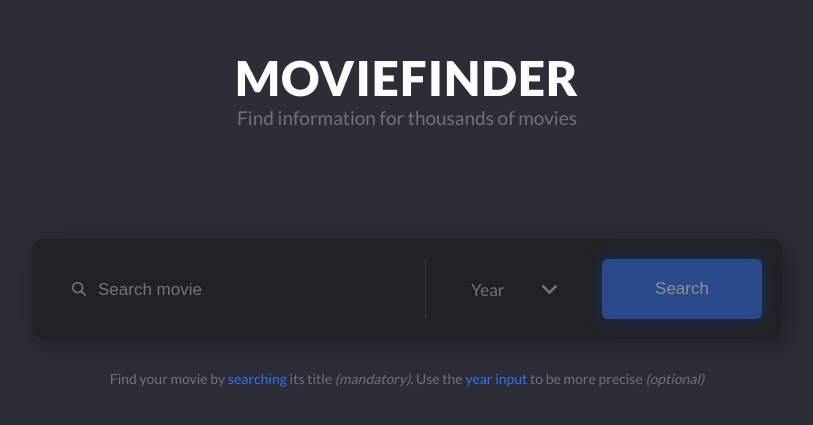
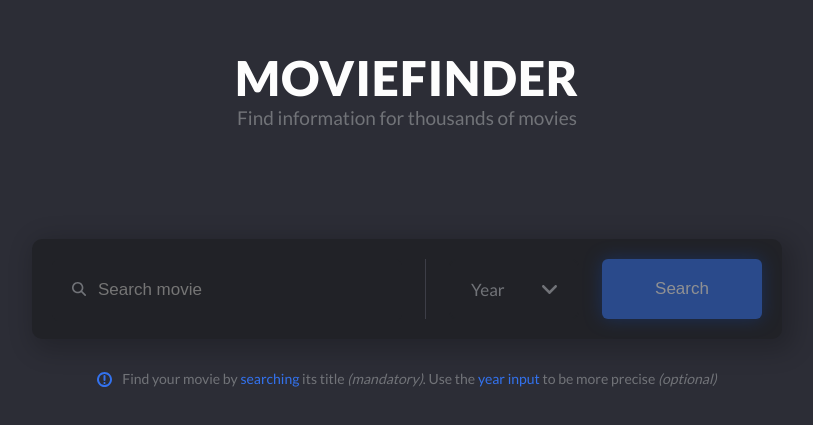
Before and after one commit to nybbe123/moviefinder, a React (Create React App) app: page / in a window 1280 px wide. Shown: the part 101-526 px from the top of the page, without its empty margins (233-1046 px from the left). Built offline with nearby package versions, Linux system fonts and the light colour scheme.

Commit message:
fetch data with error

```diff
--- a/src/components/UI/BackButton.tsx
+++ b/src/components/UI/BackButton.tsx
@@ -1,6 +1,6 @@
 import { useNavigate } from 'react-router-dom'
 import s from './BackButton.module.scss'
-import ArrowIcon from '../../assets/svg/arrow.svg'
+import { ReactComponent as ArrowIcon } from '../../assets/svg/arrow.svg'
 
 export default function BackButton() {
   const navigate = useNavigate()
--- a/src/components/UI/Button.tsx
+++ b/src/components/UI/Button.tsx
@@ -1,7 +1,7 @@
 import { ReactNode } from 'react'
 import s from './Button.module.scss'
 
-type ButtonProps = {
+interface ButtonProps {
   onClick?: () => void
   children?: ReactNode
   type?: 'button' | 'submit' | 'reset'
--- a/src/components/UI/InputDropDown.module.scss
+++ b/src/components/UI/InputDropDown.module.scss
@@ -23,8 +23,6 @@
   }
 
   &.active {
-    // max-height: 35rem;
-    // height: 35rem;
     box-shadow: $shadowBox;
     border: 1px solid $primaryColor;
     border-bottom: none;
--- a/src/components/UI/SearchInput.module.scss
+++ b/src/components/UI/SearchInput.module.scss
@@ -24,12 +24,6 @@
   }
 
   &:focus-within {
-    svg {
-      path {
-        fill: $whiteText
-      }
-    }
-
     input {
       border-color: $primaryColor;
       outline: none;
--- a/src/components/UI/SearchInput.tsx
+++ b/src/components/UI/SearchInput.tsx
@@ -1,4 +1,3 @@
-import { useState, useEffect } from 'react'
 import s from './SearchInput.module.scss'
 import { ReactComponent as SearchIcon } from '../../assets/svg/search.svg'
 
--- a/src/pages/Home.module.scss
+++ b/src/pages/Home.module.scss
@@ -101,17 +101,32 @@
   text-align: center;
   padding: 0 1rem;
   line-height: 2rem;
+  display: flex;
+  align-items: center;
+  gap: 1rem;
+
+  @media (max-width: $breakPointTablet) {
+    flex-direction: column;
+  }
 
   span {
     color: $primaryColor;
   }
 
+  .errorMessage {
+    color: $errorText
+  }
+
   @media(max-width: $breakpointMobileLarge) {
     position: absolute;
-    top: 78%;
+    top: 75%;
     left: 50%;
     translate: -50% -50%;
     width: calc(100% - 4rem);
-    padding: 0;
+    padding: 0 2rem;
+  }
+
+  @media(max-width: $breakpointMobileSmall) {
+    top: 80%;
   }
 }
--- a/src/pages/Home.tsx
+++ b/src/pages/Home.tsx
@@ -4,40 +4,38 @@ import Button from '../components/UI/Button'
 import DropDownInput from '../components/UI/InputDropDown'
 import SearchInput from '../components/UI/SearchInput'
 import s from './Home.module.scss'
-
-type SearchData = {
-  title: string
-  year?: string
-}
+import { ReactComponent as ErrorIcon } from '../assets/svg/error.svg'
+import { ReactComponent as AttentionIcon } from '../assets/svg/attention.svg'
 
 export default function Home() {
   const navigate = useNavigate()
   const [searchValue, setSearchValue] = useState('')
   const [yearValue, setYearValue] = useState('')
   const [isDisabled, setIsDisabled] = useState(true)
+  const [error, setError] = useState(false)
 
   async function fetchMovieHandler() {
-    const searchData: SearchData = {
-      title: searchValue,
-      year: yearValue
-    }
-
-    if (searchData.title !== '') {
-      await fetch(
+    setError(false)
+    return await fetch(
       `http://www.omdbapi.com/?apikey=${process.env.REACT_APP_API_KEY}&t=thor`
     )
-        .then((res) => res.json())
+      .then((response) => {
+        if (!response.ok) {
+          throw new Error(response.statusText)
+        } else {
+          return response.json()
+        }
+      })
       .then((data) => {
-          console.log(data)
+        if (data.Response && data.Response == 'False') {
+          setError(true)
+        } else {
           navigate('/movie', { state: { movie: data } })
+        }
       })
-        .catch((err) => {
-          console.log('Error has occured', err)
+      .catch((e) => {
+        console.log(e)
       })
-    } else {
-      console.log('NO DATA!')
-      return
-    }
   }
 
   useEffect(() => {
@@ -74,10 +72,24 @@ export default function Home() {
           Search
         </Button>
       </div>
-      <p className={s.descriptionContent}>
-        Find your movie by <span>searching</span> its title <em>(mandatory)</em>
-        . Use the <span>year input</span> to be more precise <em>(optional)</em>
+      {error ? (
+        <div className={s.descriptionContent}>
+          <ErrorIcon />
+          <p className={s.errorMessage}>
+            The movie you are looking for cant be found. Please check your
+            spelling or try again.
           </p>
+        </div>
+      ) : (
+        <div className={s.descriptionContent}>
+          <AttentionIcon />
+          <p>
+            Find your movie by <span>searching</span> its title{' '}
+            <em>(mandatory)</em>. Use the <span>year input</span> to be more
+            precise <em>(optional)</em>
+          </p>
+        </div>
+      )}
     </div>
   )
 }
--- a/src/styles.scss
+++ b/src/styles.scss
@@ -17,6 +17,7 @@ $transitionTimeFast: 75ms;
 $transitionTimeMedium: 150ms;
 $transitionTimeSlow: 350ms;
 
+$breakPointTablet: 740px;
 $breakpointMobileLarge: 640px;
 $breakpointMobileMedium: 460px;
 $breakpointMobileSmall: 385px;
```
Also changed, not shown: src/assets/svg/attention.svg (added), src/assets/svg/error.svg (added). Lines whose indentation alone changed are shown as unchanged.
